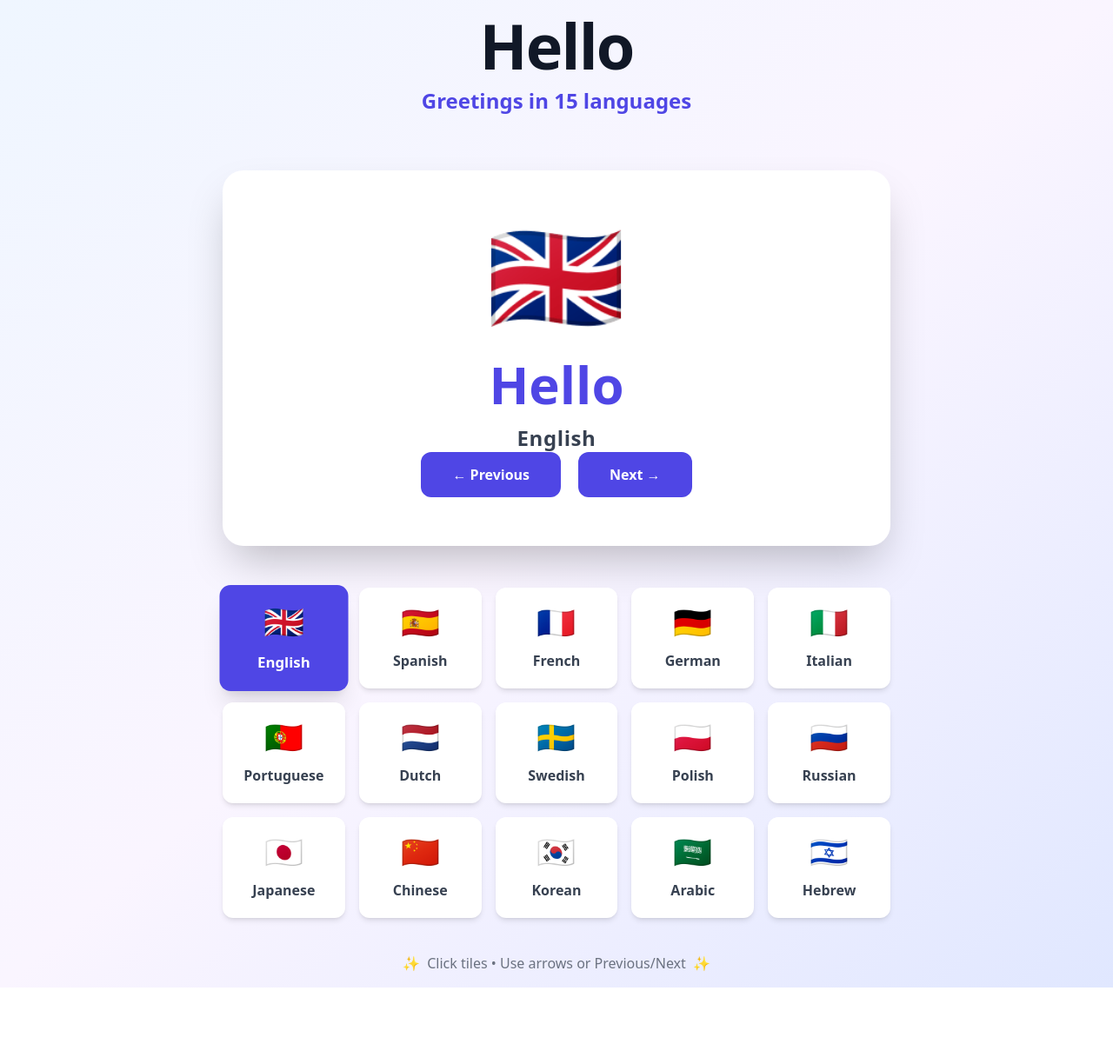
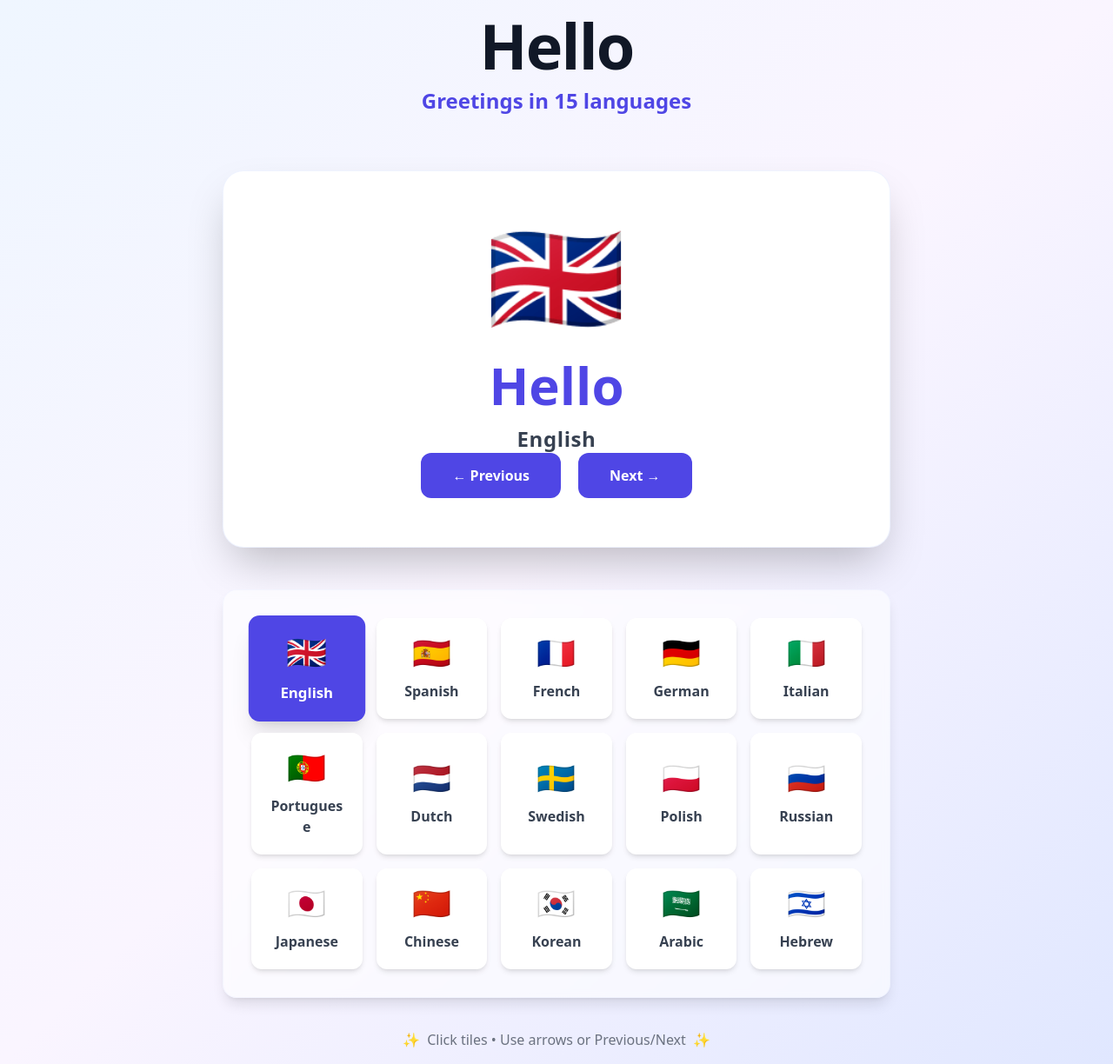
Before and after one commit to ecrent/app-ideas-showcase, a React (Vite) app in the folder apps/14-hello/: page / in a window 1280 px wide. Shown: the whole page at 87% size. Before the commit the page ends 1136 px from the top, so only its background shows below. Built offline with nearby package versions, Linux system fonts and the light colour scheme.

Commit message:
refine ui with subtle borders and improved card styling

```diff
--- a/apps/14-hello/src/App.tsx
+++ b/apps/14-hello/src/App.tsx
@@ -43,7 +43,7 @@ export default function App() {
           <p className="text-xl sm:text-2xl text-indigo-600 font-semibold">Greetings in 15 languages</p>
         </div>
 
-        <div className="bg-white rounded-3xl shadow-2xl p-8 sm:p-14 text-center mb-10 sm:mb-12 min-h-72 sm:min-h-80 flex flex-col justify-center items-center">
+        <div className="bg-white rounded-3xl shadow-2xl border border-indigo-100/50 p-8 sm:p-14 text-center mb-10 sm:mb-12 min-h-72 sm:min-h-80 flex flex-col justify-center items-center">
           <div className="text-8xl sm:text-9xl mb-6 sm:mb-8 animate-float origin-center">{current.flag}</div>
           <div className="space-y-3 w-full">
             <h2 className="text-5xl sm:text-6xl font-bold text-indigo-600 mb-3 sm:mb-4 animate-fadeIn">{current.greeting}</h2>
@@ -66,7 +66,8 @@ export default function App() {
           </div>
         </div>
 
-        <div className="grid grid-cols-3 sm:grid-cols-4 md:grid-cols-5 gap-3 sm:gap-4 mb-8 sm:mb-10">
+        <div className="bg-white/60 backdrop-blur-sm rounded-2xl p-6 sm:p-8 shadow-lg border border-indigo-100/30">
+          <div className="grid grid-cols-3 sm:grid-cols-4 md:grid-cols-5 gap-3 sm:gap-4">
             {GREETINGS.map((item, index) => (
               <button
                 key={index}
@@ -82,6 +83,8 @@ export default function App() {
               </button>
             ))}
           </div>
+        </div>
+        <div className="h-2 sm:h-3"></div>
 
         <div className="text-center text-sm sm:text-base text-gray-500 mt-4 sm:mt-6">
           <p className="flex items-center justify-center gap-2 flex-wrap">
```
Lines whose indentation alone changed are shown as unchanged.
